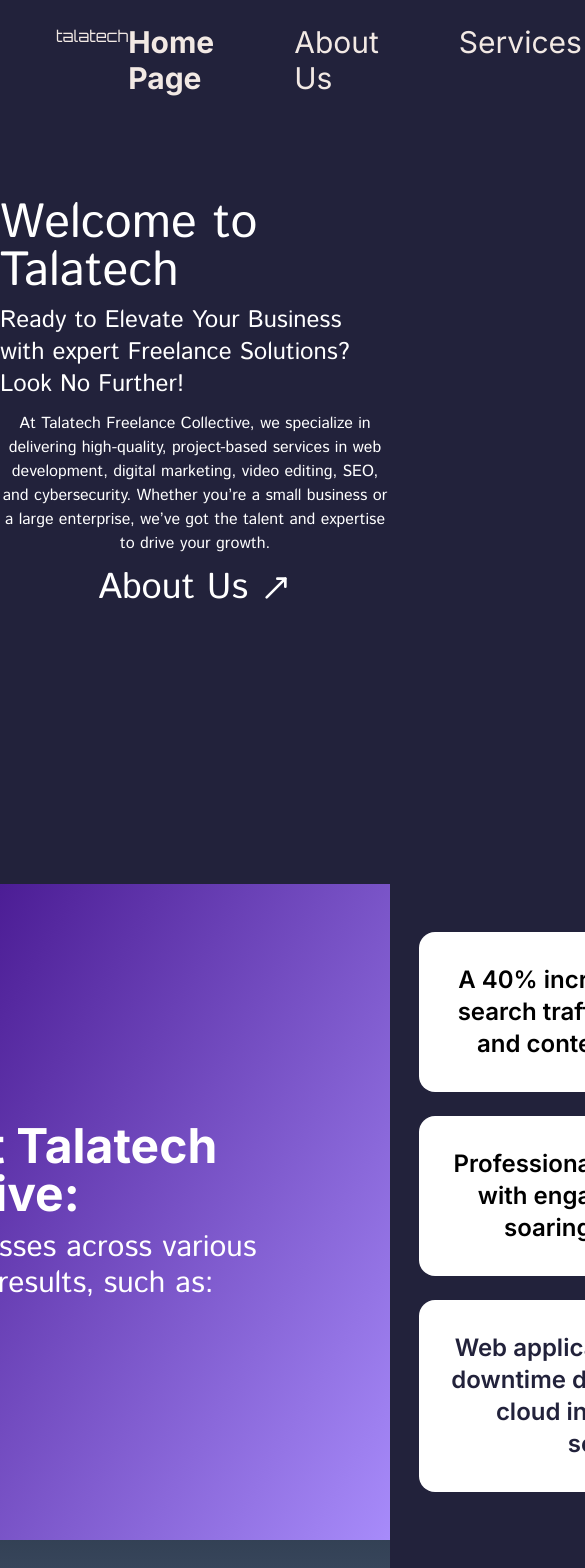
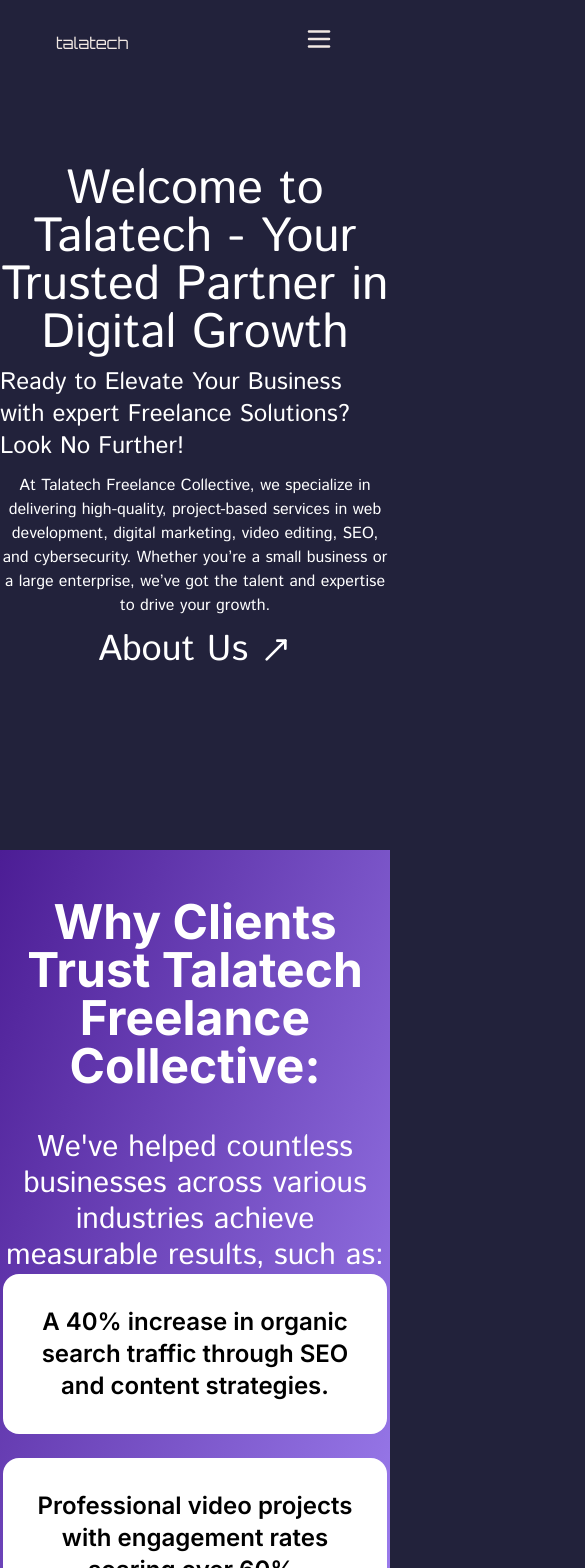
Before and after one commit to talatech/Phase1, a Next.js app: page / in a window 390 px wide. Shown: the top 1568 px of the page, 585 px wide, since content can reach past the window. Built offline with nearby package versions, Linux system fonts and the light colour scheme.

Commit message:
homepage mobile completed

```diff
--- a/src/components/home/home-clients.js
+++ b/src/components/home/home-clients.js
@@ -23,9 +23,9 @@
     }
   ]
   return (
-    <div className='flex flex-col gap-4 items-center p-11 pb-24 bg-gradient-to-b from-slate-700 to-indigo-300'>
+    <div className='flex flex-col lg:gap-6 gap-10 items-center p-11 pb-24 bg-gradient-to-b from-slate-700 to-indigo-300'>
       <h1 className={`${inter.className} text-white text-7xl font-bold `}>Notable Clients</h1>
-      <div className='flex flex-row gap-20'>
+      <div className='flex flex-col flex-wrap justify-center lg:flex-row gap-20 '>
         {clientsData.map((item, index) => (
           <Card key={index} index={index} item={item}></Card>
         ))}
--- a/src/components/home/home-features.js
+++ b/src/components/home/home-features.js
@@ -23,8 +23,8 @@
   ]
   return (
     <div className={`${inter.className} flex flex-col items-center py-32 gap-9 bg-gradient-to-br from-purple-500 to-violet-900`}>
-      <h1 className='text-white text-7xl font-bold'>What Sets Us Apart?</h1>
-      <div className='flex flex-row gap-4'>
+      <h1 className='text-white text-2xl sm:text-5xl md:text-7xl font-bold'>What Sets Us Apart?</h1>
+      <div className='flex flex-col lg:flex-row flex-wrap justify-center gap-4'>
         {serviceData.map((item, index) => (
           <div key={index} className='flex flex-col gap-7 bg-white p-10 rounded-2xl '>
             <div className='flex items-center p-4 bg-violet-900 w-16 rounded-2xl h-16'>
--- a/src/components/home/home-header.js
+++ b/src/components/home/home-header.js
@@ -5,8 +5,8 @@
 export default function HomeHeader() {
   return (
     <div className='flex justify-center pt-20'>
-      <div className='flex flex-col items-center text-white gap-2  min-h-[calc(100vh-160px)] max-w-[1050px]'>
-        <h1 className='text-5xl'>Welcome to Talatech</h1>
+      <div className='flex flex-col items-center text-white gap-2  min-h-[calc(100vh-160px)] max-w-[1350px]'>
+        <h1 className='text-5xl text-wrap text-center'>Welcome to Talatech - Your Trusted Partner in Digital Growth</h1>
         <div className='flex flex-col gap-3 items-center'>
           <p className='text-2xl'>Ready to Elevate Your Business with expert Freelance Solutions? Look No Further!</p>
           <p className='text-base text-white text-center'>At Talatech Freelance Collective, we specialize in delivering high-quality, project-based services in web development, digital marketing, video editing, SEO, and cybersecurity. Whether you’re a small business or a large enterprise, we’ve got the talent and expertise to drive your growth.</p>
--- a/src/components/home/home-offer-services.js
+++ b/src/components/home/home-offer-services.js
@@ -4,8 +4,8 @@
 export default function HomeOffering() {
   return (
     <div className={`${inter.className} text-white flex flex-col items-center py-10  gap-10 bg-slate-400`}>
-      <h2 className='text-7xl font-bold'>{`Let's Make It Happen—Now!`}</h2>
-      <p className='text-3xl w-[1180px] text-center'><span className='bg-gradient-to-r from-violet-900 to-slate-900 text-transparent bg-clip-text font-semibold'>For a limited time</span>{`, we're offering free consultations to new clients. Our team will provide you with a personalized growth plan to elevate your business and meet your goals. Don't miss out—reach out today to supercharge your business growth and get expert project-based services delivered on time, every time.`}</p>
+      <h2 className='text-4xl lg:text-7xl font-bold'>{`Let's Make It Happen—Now!`}</h2>
+      <p className='text-3xl max-w-[1180px] text-wrap text-center'><span className='bg-gradient-to-r from-violet-900 to-slate-900 text-transparent bg-clip-text font-semibold'>For a limited time</span>{`, we're offering free consultations to new clients. Our team will provide you with a personalized growth plan to elevate your business and meet your goals. Don't miss out—reach out today to supercharge your business growth and get expert project-based services delivered on time, every time.`}</p>
     </div>
   )
 }
--- a/src/components/home/home-second-header.js
+++ b/src/components/home/home-second-header.js
@@ -4,10 +4,10 @@
 export default function SecondHeader() {
   return (
     <div className={`flex flex-row items-center justify-center bg-gradient-to-br from-violet-900 to-violet-400 text-white`}>
-      <div className='flex flex-row p-12 items-center'>
-        <div className='flex flex-col items-start justify-center w-[832px] gap-3'>
-          <h2 className={`${inter.className} text-5xl font-bold w-[744px]`}>Why Clients Trust Talatech Freelance Collective:</h2>
-          <p className='text-3xl max-w-3xl'>We&apos;ve helped countless businesses across various industries achieve measurable results&#8218; such as&#x3a;</p>
+      <div className='flex flex-col justify-between lg:flex-row p-12 items-center sm:gap-10'>
+        <div className='flex flex-col items-center lg:items-start text-center md:text-start md:gap-3 justify-center max-w-[832px] gap-10'>
+          <h2 className={`${inter.className} text-5xl font-bold max-w-[744px] text-wrap`}>Why Clients Trust Talatech Freelance Collective:</h2>
+          <p className='text-3xl max-w-3xl text-wrap'>We&apos;ve helped countless businesses across various industries achieve measurable results&#8218; such as&#x3a;</p>
         </div>
         <div className='flex flex-col gap-6'>
           <div className='bg-white p-8 rounded-2xl w-fit'>
--- a/src/components/navbar.js
+++ b/src/components/navbar.js
@@ -1,56 +1,85 @@
 'use client'
 import Link from 'next/link'
-import React from 'react'
+import React, { useState } from 'react'
 import { inter, orbitron } from '../../public/fonts';
 import { usePathname } from 'next/navigation';
 import clsx from 'clsx';
-import { MessageCircleMore } from 'lucide-react';
+import { MessageCircleMore, Menu, X } from 'lucide-react';
 
 export default function Navbar() {
+  const pathname = usePathname();
+  const [isOpen, setIsOpen] = useState(false);
 
-  const pathname = usePathname();
   const navLinks = [
-    {
-      id: 1,
-      link: '/',
-      name: 'Home Page'
-    },
-    {
-      id: 2,
-      link: '/about',
-      name: 'About Us'
-    },
-    {
-      id: 3,
-      link: '/service',
-      name: 'Services'
-    },
-    {
-      id: 4,
-      link: '/contact',
-      name: 'Contact Us'
-    }
-  ]
+    { id: 1, link: '/', name: 'Home Page' },
+    { id: 2, link: '/about', name: 'About Us' },
+    { id: 3, link: '/service', name: 'Services' },
+    { id: 4, link: '/contact', name: 'Contact Us' },
+  ];
+
   return (
-    <div className='flex flex-row justify-between m-4 py-2 px-10 bg-transparent'>
-      <div id='logo' className={`${orbitron.className} text-primary`}>talatech</div>
-      <nav id='navbar' >
-        <ul className='flex flex-row gap-20 text-primary tex'>
-          {navLinks.map((item) => (
-            <Link key={item.id} href={item.link} className={clsx(
-              `${inter.className} text-primary text-3xl `,
-              {
-                'font-bold': pathname === item.link,
-              }
-            )}>
-              <li>{item.name}</li>
-            </Link>
-          ))}
-        </ul>
+    <div className="flex flex-row justify-between items-center m-4 py-2 px-10 bg-transparent">
+      {/* Logo */}
+      <div id="logo" className={`${orbitron.className} text-primary`}>
+        talatech
+      </div>
+
+      {/* Desktop Navbar */}
+      <nav id="navbar-desktop" className="hidden md:flex flex-row gap-5 lg:gap-20 text-primary">
+        {navLinks.map((item) => (
+          <Link
+            key={item.id}
+            href={item.link}
+            className={clsx(
+              `${inter.className} text-primary text-xl xl:text-3xl`,
+              { 'font-bold': pathname === item.link }
+            )}
+          >
+            {item.name}
+          </Link>
+        ))}
       </nav>
-      <div id='chat'>
-        <MessageCircleMore size={40} className='text-white pr-20'/>
+
+      {/* Mobile Navbar */}
+      <div className="relative md:hidden">
+        {/* Toggle Button */}
+        <button
+          onClick={() => setIsOpen(!isOpen)}
+          className="text-primary focus:outline-none"
+        >
+          {isOpen ? <X size={30} /> : <Menu size={30} />}
+        </button>
+
+        {/* Mobile Menu */}
+        <nav
+          id="navbar-mobile"
+          className={clsx(
+            "fixed top-0 left-0 w-full h-full bg-white text-black shadow-lg p-5 transition-all duration-300 z-50",
+            { "opacity-100 translate-y-0": isOpen, "opacity-0 -translate-y-full pointer-events-none": !isOpen }
+          )}
+        >
+          <ul className="flex flex-col items-center gap-5 mt-10">
+            {navLinks.map((item) => (
+              <Link
+                key={item.id}
+                href={item.link}
+                className={clsx(
+                  `${inter.className} text-black text-xl`,
+                  { 'font-bold': pathname === item.link }
+                )}
+                onClick={() => setIsOpen(false)} // Close menu on link click
+              >
+                {item.name}
+              </Link>
+            ))}
+          </ul>
+        </nav>
+      </div>
+
+      {/* Chat Icon */}
+      <div className="chat hidden md:block">
+        <MessageCircleMore size={40} className="text-white" />
       </div>
     </div>
-  )
+  );
 }
```
Also changed, not shown: src/components/contact/contact.js (+13 -38 lines).
